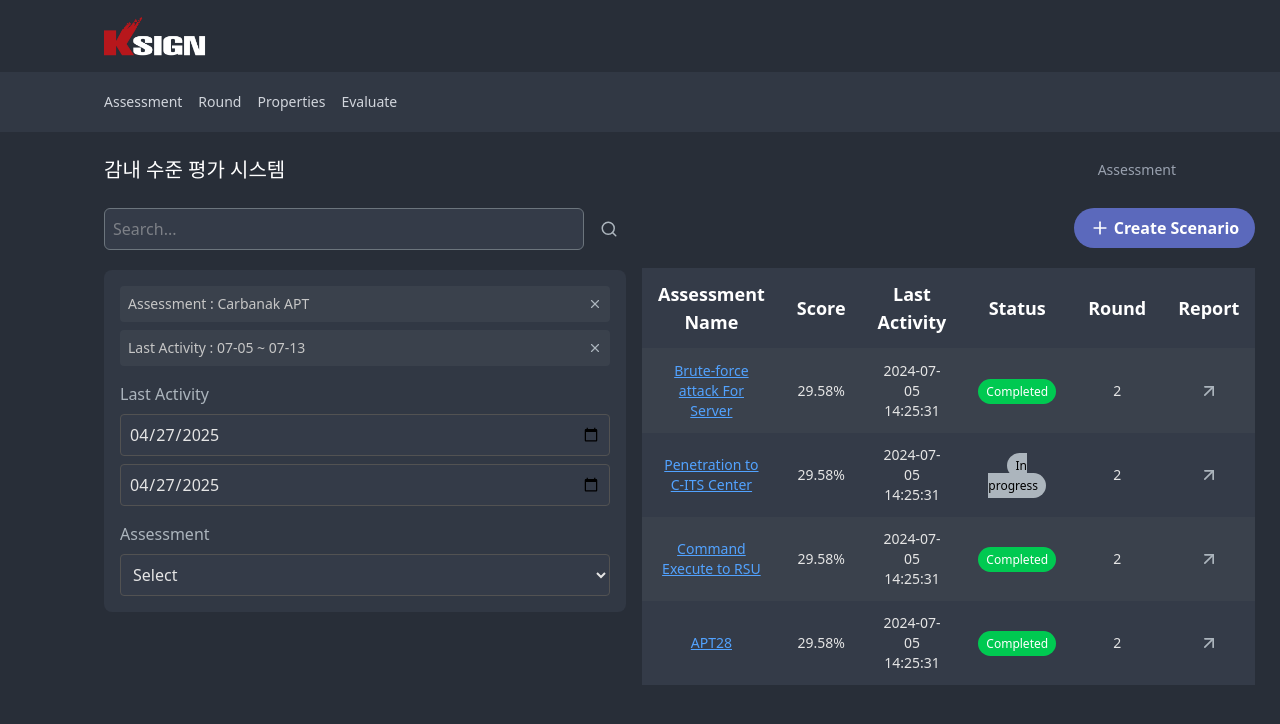
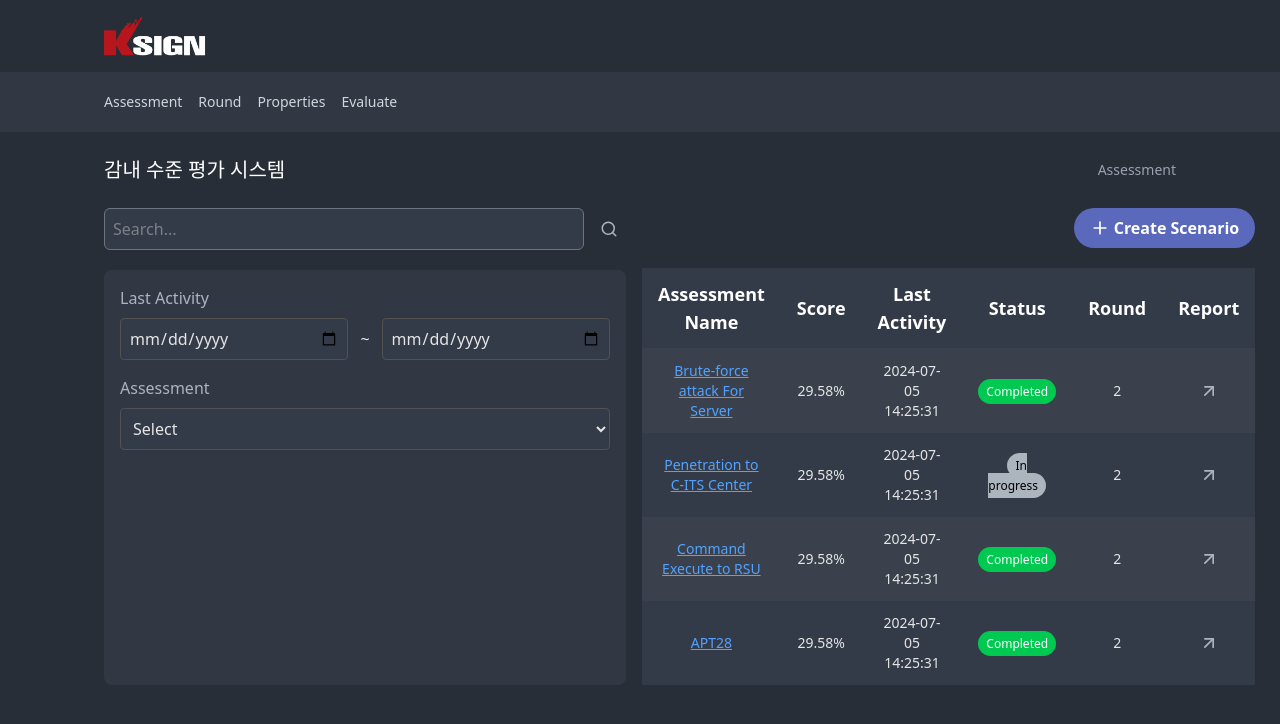
Before and after one commit to keonoh00/C-ITS, a Next.js app: page /eval-assessment in a window 1280 px wide. Shown: the top 724 px of the page. Built offline with nearby package versions, Linux system fonts and the light colour scheme.

Commit message:
Fix UI in the Round and actually integrate functional filter

```diff
--- a/src/components/FilterSidebar/FilterSidebar.tsx
+++ b/src/components/FilterSidebar/FilterSidebar.tsx
@@ -1,6 +1,6 @@
 "use client";
 
-import React, { useState } from "react";
+import React, { useEffect, useState } from "react";
 import { X } from "lucide-react";
 import SearchInput from "../SearchInput/SearchInput";
 
@@ -10,28 +10,70 @@ interface SelectedFilter {
 }
 
 interface FilterSideBarProps {
-  onChange: () => void;
+  onChange: (filters: {
+    searchQuery: string;
+    startDate: string | null;
+    endDate: string | null;
+    assessment: string;
+    selectedFilters: SelectedFilter[];
+  }) => void;
 }
 
 export default function FilterSidebar({ onChange }: FilterSideBarProps) {
-  const [selectedFilters, setSelectedFilters] = useState<SelectedFilter[]>([
-    { label: "Assessment", value: "Carbanak APT" },
-    { label: "Last Activity", value: "07-05 ~ 07-13" },
-  ]);
-  const [startDate, setStartDate] = useState("2025-04-27");
-  const [endDate, setEndDate] = useState("2025-04-27");
+  const [selectedFilters, setSelectedFilters] = useState<SelectedFilter[]>([]);
+  const [startDate, setStartDate] = useState<string | null>(null);
+  const [endDate, setEndDate] = useState<string | null>(null);
   const [assessment, setAssessment] = useState("");
+  const [searchQuery, setSearchQuery] = useState("");
+
+  const updateFilter = (label: string, value: string | null) => {
+    setSelectedFilters((prev) => {
+      const without = prev.filter((f) => f.label !== label);
+      return value ? [...without, { label, value }] : without;
+    });
+  };
 
   const handleRemoveFilter = (filterLabel: string) => {
     setSelectedFilters((prev) => prev.filter((f) => f.label !== filterLabel));
+    if (filterLabel === "Assessment") setAssessment("");
+    if (filterLabel === "Start Date") setStartDate(null);
+    if (filterLabel === "End Date") setEndDate(null);
+    if (filterLabel === "Search") setSearchQuery("");
   };
+
+  useEffect(() => {
+    if (startDate && endDate) {
+      const formatted = `${startDate.slice(5)} ~ ${endDate.slice(5)}`;
+      updateFilter("Last Activity", formatted);
+    } else {
+      handleRemoveFilter("Last Activity");
+    }
+  }, [startDate, endDate]);
+
+  useEffect(() => {
+    updateFilter("Assessment", assessment);
+  }, [assessment]);
+
+  useEffect(() => {
+    updateFilter("Search", searchQuery);
+  }, [searchQuery]);
+
+  useEffect(() => {
+    onChange({
+      searchQuery,
+      startDate,
+      endDate,
+      assessment,
+      selectedFilters,
+    });
+  }, [searchQuery, startDate, endDate, assessment, selectedFilters, onChange]);
 
   return (
     <>
-      <SearchInput onSearch={onChange} />
+      <SearchInput onSearch={(q) => setSearchQuery(q)} />
 
-      <div className="flex flex-col bg-base-900 p-4 text-white rounded-md w-full">
-        {selectedFilters && selectedFilters.length > 0 ? (
+      <div className="flex flex-col bg-base-900 p-4 text-white rounded-md w-full h-full">
+        {selectedFilters.length > 0 && (
           <div className="flex flex-col gap-2 rounded mb-4">
             {selectedFilters.map((filter, idx) => (
               <div
@@ -47,22 +89,25 @@ export default function FilterSidebar({ onChange }: FilterSideBarProps) {
               </div>
             ))}
           </div>
-        ) : null}
+        )}
 
         <div className="flex flex-col gap-2 mb-4">
           <span className="text-neutral-400">Last Activity</span>
+          <div className="flex items-center gap-3">
             <input
               type="date"
-            className="p-2 bg-base-800 border border-neutral-600 rounded text-neutral-200"
-            value={startDate}
+              className="p-2 bg-base-800 border border-neutral-600 rounded text-neutral-200 w-full"
+              value={startDate || ""}
               onChange={(e) => setStartDate(e.target.value)}
             />
+            <span className="text-neutral-200">~</span>
             <input
               type="date"
-            className="p-2 bg-base-800 border border-neutral-600 rounded text-neutral-200"
-            value={endDate}
+              className="p-2 bg-base-800 border border-neutral-600 rounded text-neutral-200 w-full"
+              value={endDate || ""}
               onChange={(e) => setEndDate(e.target.value)}
             />
+          </div>
         </div>
 
         <div className="flex flex-col gap-2">
```
Lines whose indentation alone changed are shown as unchanged.
